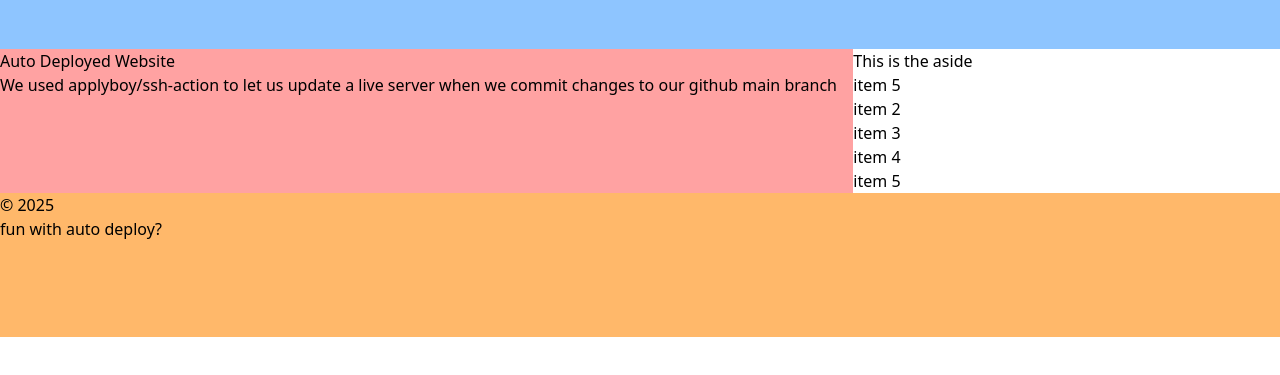
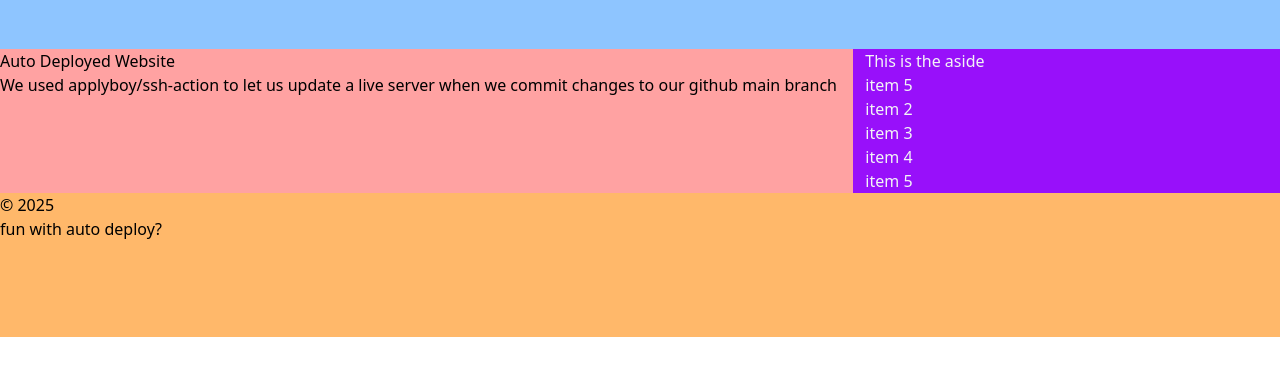
Before and after one commit to gummer2004/cp1135actions, a website: page src/index.html in a window 1280 px wide. Shown: the part 95-470 px from the top of the page. Drawn offline with Linux system fonts and the light colour scheme.

Commit message:
moved build to package.json file

```diff
--- a/package.json
+++ b/package.json
@@ -4,7 +4,9 @@
   "description": "",
   "main": "index.js",
   "scripts": {
-    "test": "echo \"Error: no test specified\" && exit 1"
+    "test": "echo \"Error: no test specified\" && exit 1",
+    "build": "npx @tailwindcss/cli -i ./src/styles/input.css -o ./src/styles/output.css --minify",
+    "dev": "npx @tailwindcss/cli -i ./src/styles/input.css -o ./src/styles/output.css --watch"
   },
   "repository": {
     "type": "git",
--- a/src/index.html
+++ b/src/index.html
@@ -16,7 +16,7 @@
             <h1>Auto Deployed Website</h1>
             <p>We used applyboy/ssh-action to let us update a live server when we commit changes to our github main branch</p>
         </section>
-        <aside class="col-start-9 col-span-4 row-start-2 bg-purple-300">
+        <aside class="col-start-9 col-span-4 row-start-2 bg-purple-600 text-gray-100 pl-3">
             <h2>This is the aside</h2>
             <ul>
                 <li>item 5</li>
```
Also changed, not shown: .github/workflows/main.yml, src/styles/output.css.
